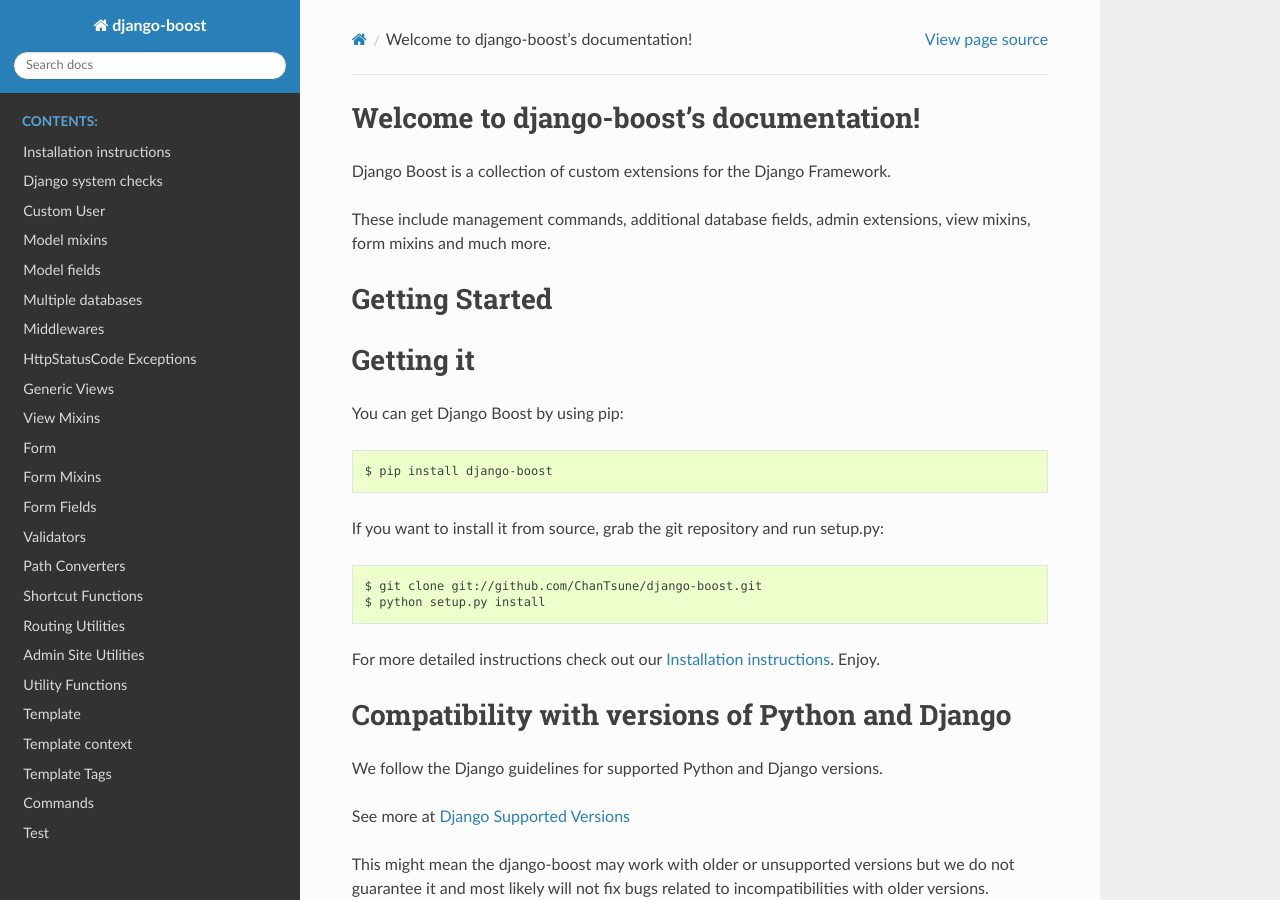
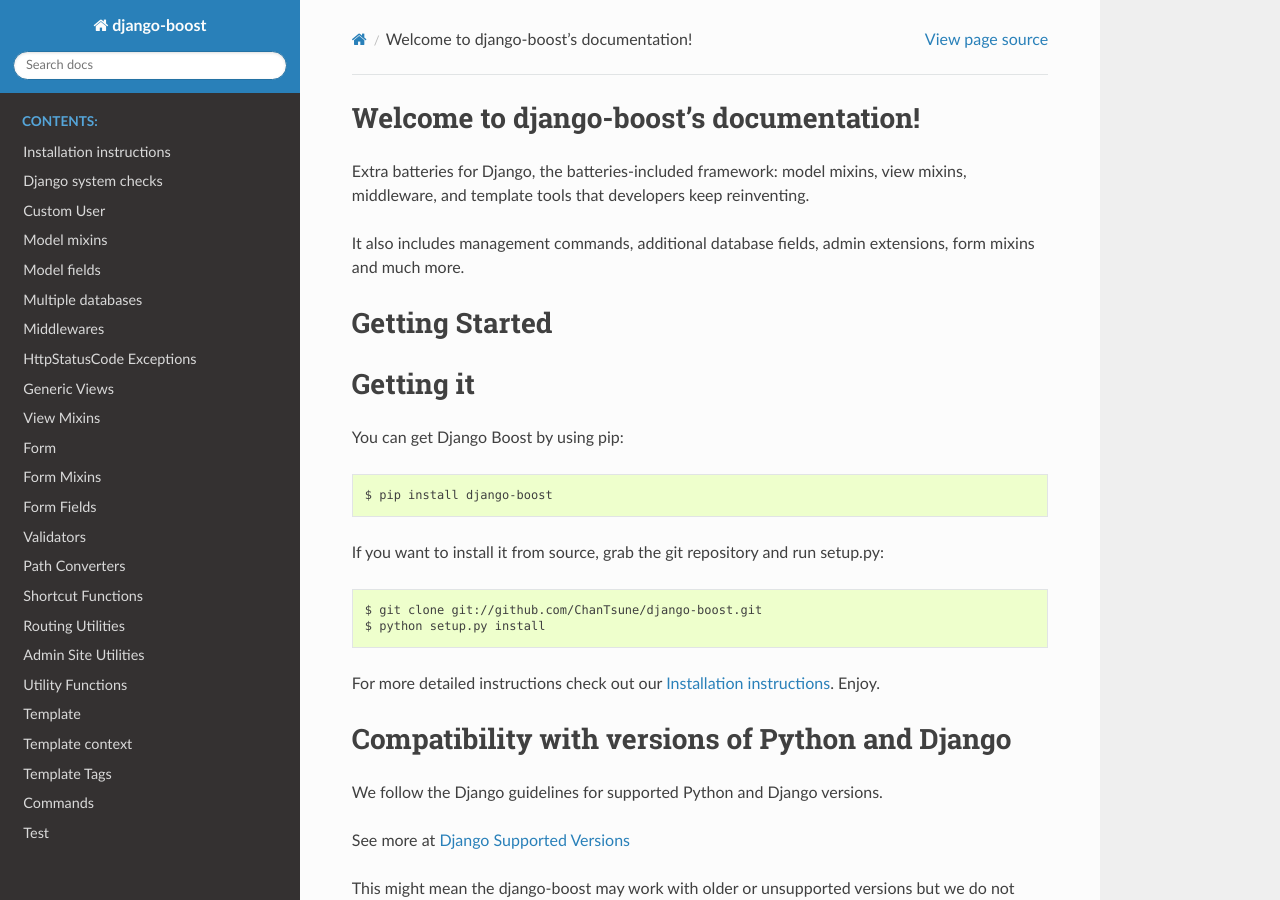
Before and after one commit to ChanTsune/django-boost, a Sphinx documentation site: the page built from docs/index.rst, in a window 1280 px wide and 900 px high. Built offline with Sphinx 7.4.7 and the Read the Docs theme 3.1.0, drawn with Linux system fonts in a browser that asks for light colours.

Commit message:
:memo: Reword project tagline in README, docs and setup.py

```diff
--- a/docs/index.rst
+++ b/docs/index.rst
@@ -6,10 +6,12 @@
 Welcome to django-boost's documentation!
 ========================================
 
-Django Boost is a collection of custom extensions for the Django Framework.
+Extra batteries for Django, the batteries-included framework: model
+mixins, view mixins, middleware, and template tools that developers keep
+reinventing.
 
-These include management commands, additional database fields,
-admin extensions, view mixins, form mixins and much more.
+It also includes management commands, additional database fields,
+admin extensions, form mixins and much more.
 
 
 Getting Started
--- a/setup.py
+++ b/setup.py
@@ -62,7 +62,7 @@
 setup(
     name='django_boost',
     version=version,
-    description='Django Extension library',
+    description='Extra batteries for Django, the batteries-included framework',
     long_description=read('README.md'),
     long_description_content_type="text/markdown",
     url='https://github.com/ChanTsune/Django-Boost',
```
Also changed, not shown: README.md (+1 -1 lines).
